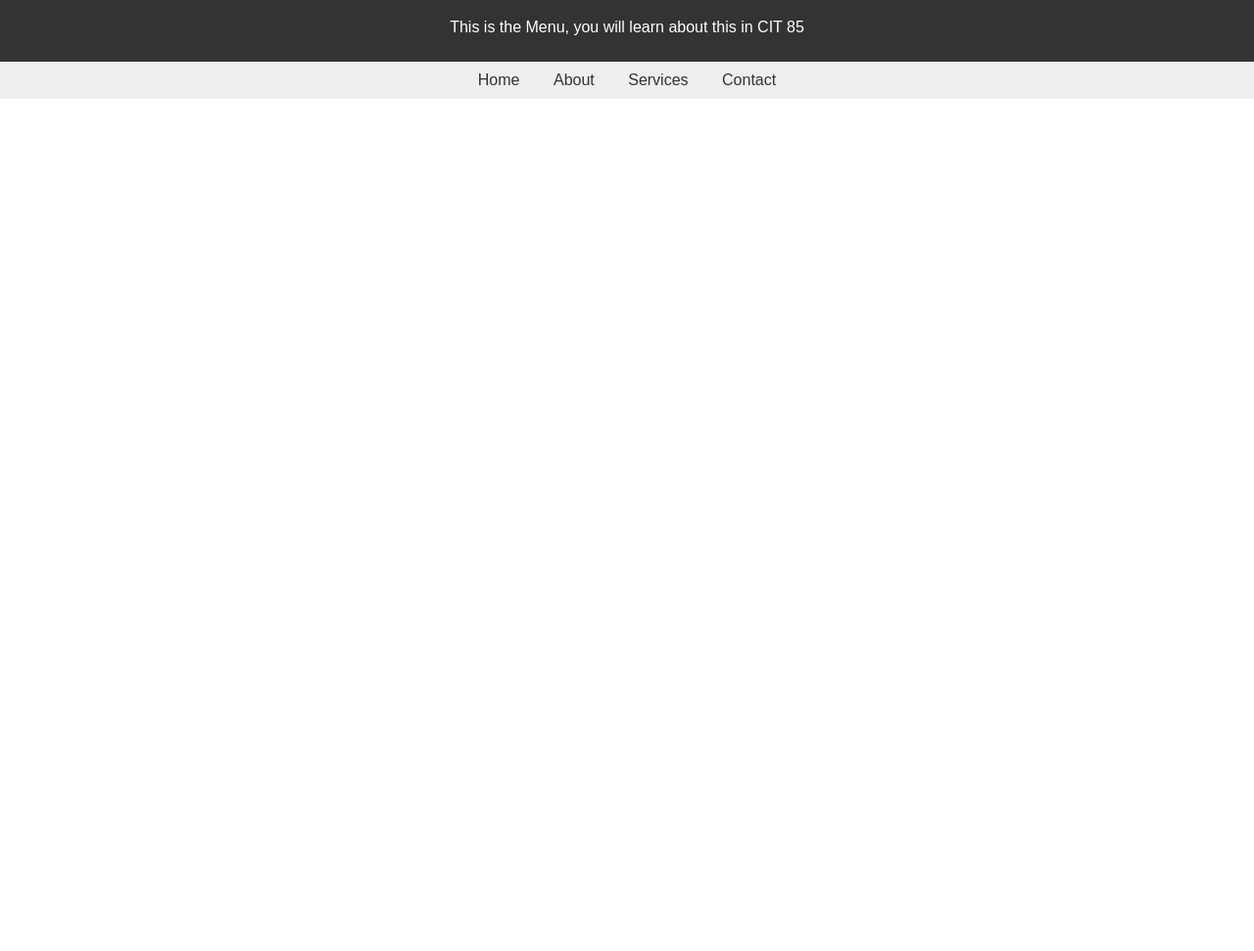
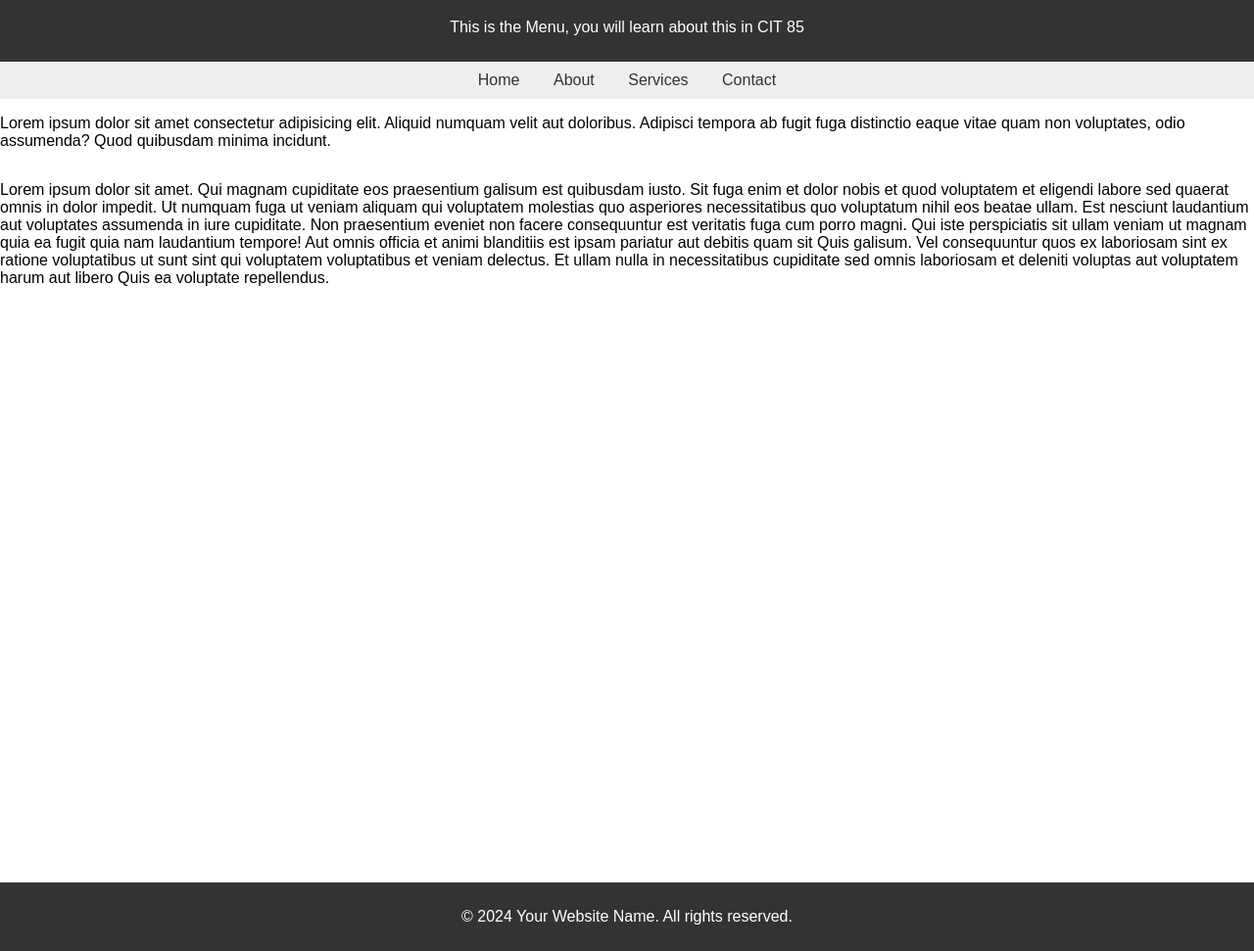
Before and after one commit to CIT82/ramim-pub, a plain HTML site: page w4/index.html in a window 1280 px wide. Shown: the part 71-1042 px from the top of the page at 98% size. Before the commit the page ends 800 px from the top, so only its background shows below. Drawn offline with Linux system fonts and the light colour scheme.

Commit message:
Current Topic - Implement 3 HTML elements

```diff
--- a/w4/index.html
+++ b/w4/index.html
@@ -1,10 +1,10 @@
 <!DOCTYPE html>
 <html lang="en">
   <head>
-    <meta charset="UTF-8">
-    <meta name="viewport" content="width=device-width, initial-scale=1.0">
+    <meta charset="UTF-8" />
+    <meta name="viewport" content="width=device-width, initial-scale=1.0" />
     <title>Welcome to my page</title>
-    <link rel="stylesheet" href="style.css">
+    <link rel="stylesheet" href="style.css" />
   </head>
 
   <body>
@@ -18,6 +18,32 @@
       <a href="#">Services</a>
       <a href="#">Contact</a>
     </nav>
+    <section>
+      <p>
+        Lorem ipsum dolor sit amet consectetur adipisicing elit. Aliquid numquam
+        velit aut doloribus. Adipisci tempora ab fugit fuga distinctio eaque
+        vitae quam non voluptates, odio assumenda? Quod quibusdam minima
+        incidunt.
+      </p>
+      <p>
+        Lorem ipsum dolor sit amet. Qui magnam cupiditate eos praesentium
+        galisum est quibusdam iusto. Sit fuga enim et dolor nobis et quod
+        voluptatem et eligendi labore sed quaerat omnis in dolor impedit. Ut
+        numquam fuga ut veniam aliquam qui voluptatem molestias quo asperiores
+        necessitatibus quo voluptatum nihil eos beatae ullam. Est nesciunt
+        laudantium aut voluptates assumenda in iure cupiditate. Non praesentium
+        eveniet non facere consequuntur est veritatis fuga cum porro magni. Qui
+        iste perspiciatis sit ullam veniam ut magnam quia ea fugit quia nam
+        laudantium tempore! Aut omnis officia et animi blanditiis est ipsam
+        pariatur aut debitis quam sit Quis galisum. Vel consequuntur quos ex
+        laboriosam sint ex ratione voluptatibus ut sunt sint qui voluptatem
+        voluptatibus et veniam delectus. Et ullam nulla in necessitatibus
+        cupiditate sed omnis laboriosam et deleniti voluptas aut voluptatem
+        harum aut libero Quis ea voluptate repellendus.
+      </p>
+    </section>
+    <footer>
+      <p>&copy; 2024 Your Website Name. All rights reserved.</p>
+    </footer>
   </body>
-
 </html>
--- a/w4/style.css
+++ b/w4/style.css
@@ -29,3 +29,15 @@ nav a {
 nav a:hover {
     background-color: #ddd;
 }
+section {
+    display: flex;
+    flex-direction: column;
+    align-items: center;
+    min-height: 100vh;
+}
+footer {
+    background-color: #333;
+    color: #fff;
+    text-align: center;
+    padding: 10px;
+}
```
Lines whose indentation alone changed are shown as unchanged.
